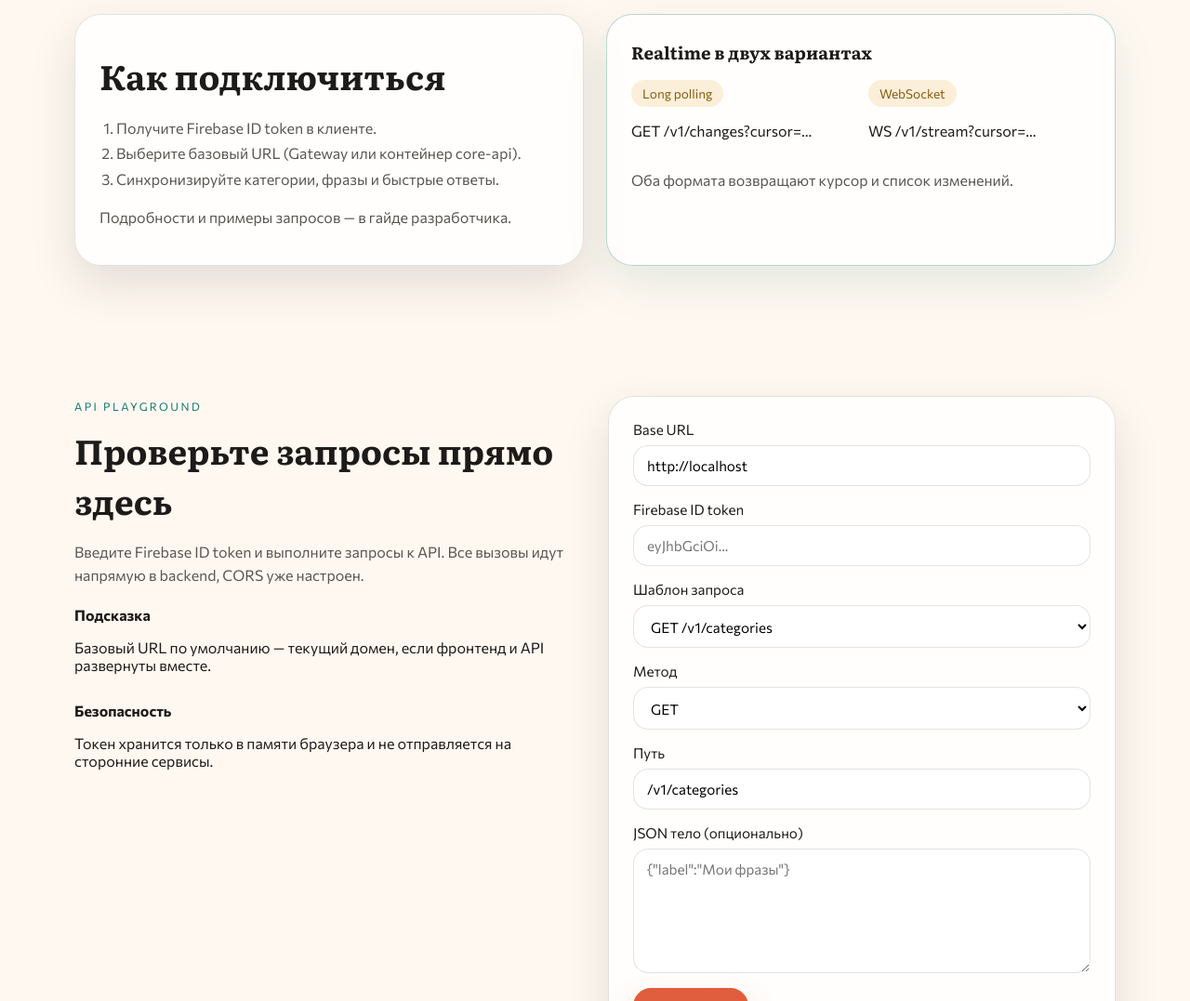
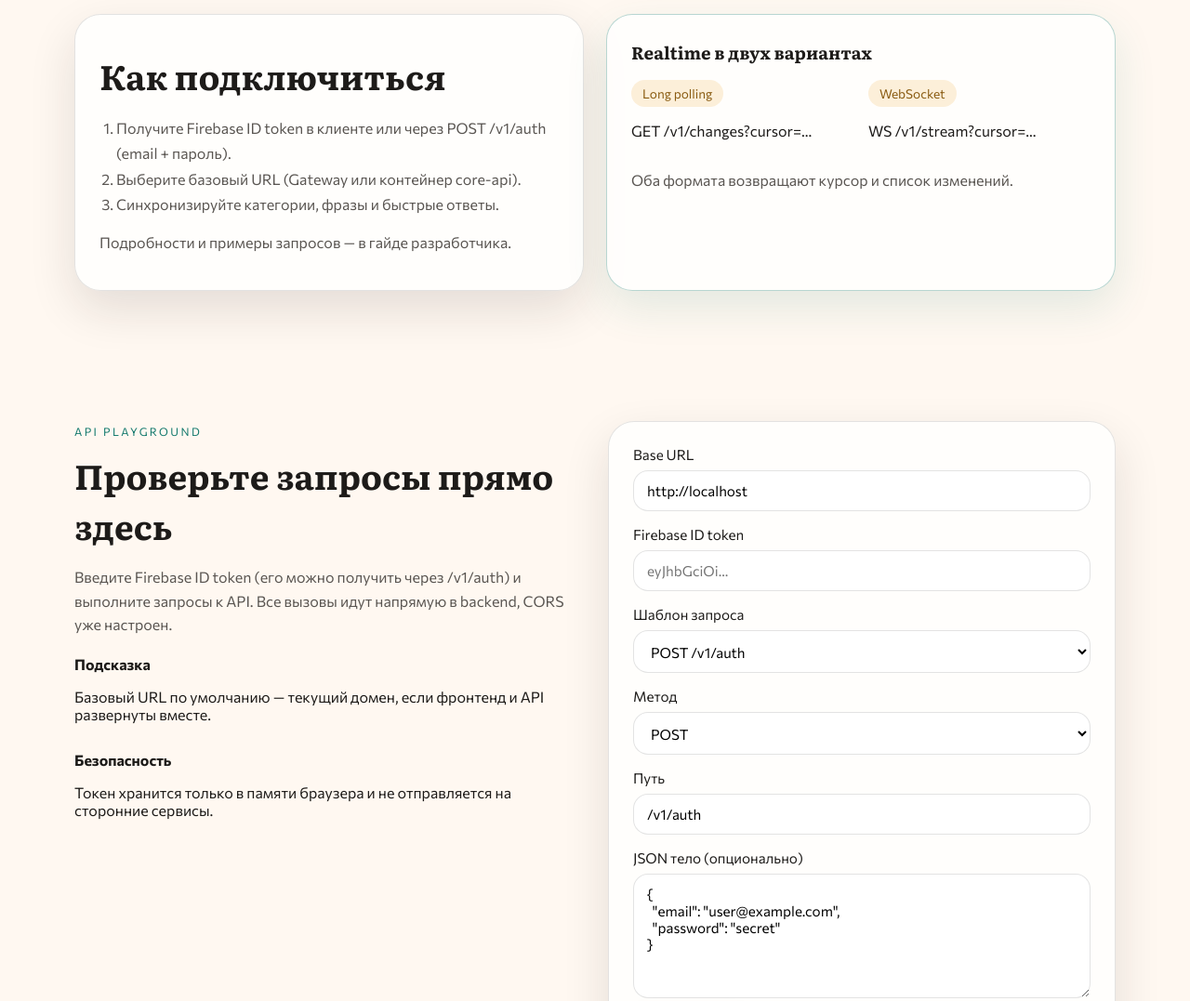
Before and after one commit to linkasu/linka.type-backend, a plain HTML site: page internal/coreapi/web/index.html in a window 1280 px wide. Shown: the part 1420-2497 px from the top of the page at 93% size. Drawn offline with Linux system fonts and the light colour scheme.

Commit message:
Add auth smoke test and docs

```diff
--- a/internal/coreapi/web/assets/app.js
+++ b/internal/coreapi/web/assets/app.js
@@ -10,6 +10,12 @@
   const status = document.getElementById("status");
 
   const templates = [
+    {
+      label: "POST /v1/auth",
+      method: "POST",
+      path: "/v1/auth",
+      body: JSON.stringify({ email: "user@example.com", password: "secret" }, null, 2)
+    },
     {
       label: "GET /v1/categories",
       method: "GET",
--- a/internal/coreapi/web/index.html
+++ b/internal/coreapi/web/index.html
@@ -101,7 +101,7 @@
       <div class="flow-card reveal">
         <h2 class="section-title">Как подключиться</h2>
         <ol class="flow-list">
-          <li>Получите Firebase ID token в клиенте.</li>
+          <li>Получите Firebase ID token в клиенте или через POST /v1/auth (email + пароль).</li>
           <li>Выберите базовый URL (Gateway или контейнер core-api).</li>
           <li>Синхронизируйте категории, фразы и быстрые ответы.</li>
         </ol>
@@ -130,7 +130,7 @@
         <span class="eyebrow">API Playground</span>
         <h2 class="section-title">Проверьте запросы прямо здесь</h2>
         <p class="section-subtitle">
-          Введите Firebase ID token и выполните запросы к API. Все вызовы идут напрямую в backend, CORS уже настроен.
+          Введите Firebase ID token (его можно получить через /v1/auth) и выполните запросы к API. Все вызовы идут напрямую в backend, CORS уже настроен.
         </p>
         <div class="tips">
           <div>
```
Also changed, not shown: client.md (+9 -0 lines), .github/workflows/deploy.yml.
